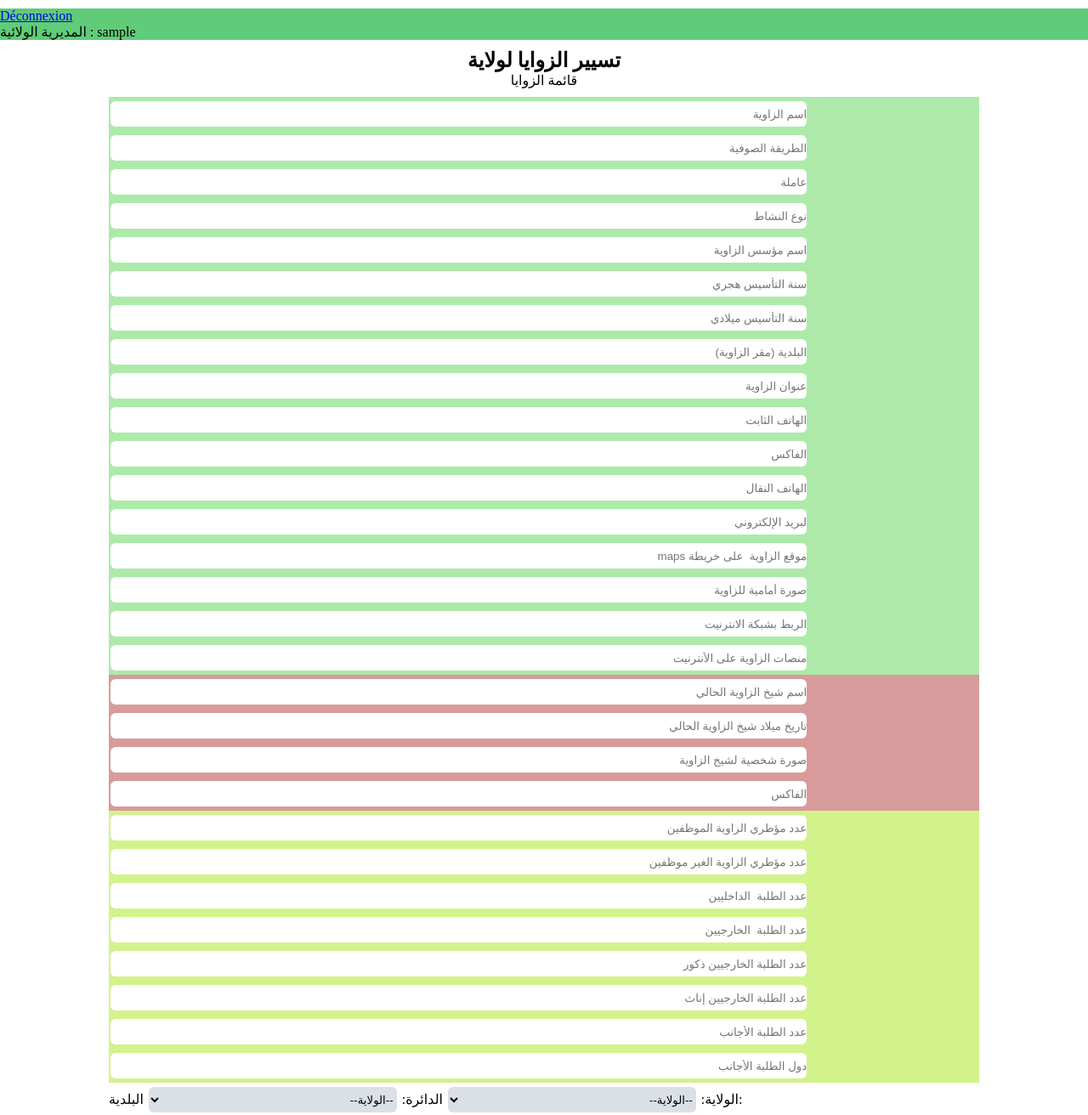
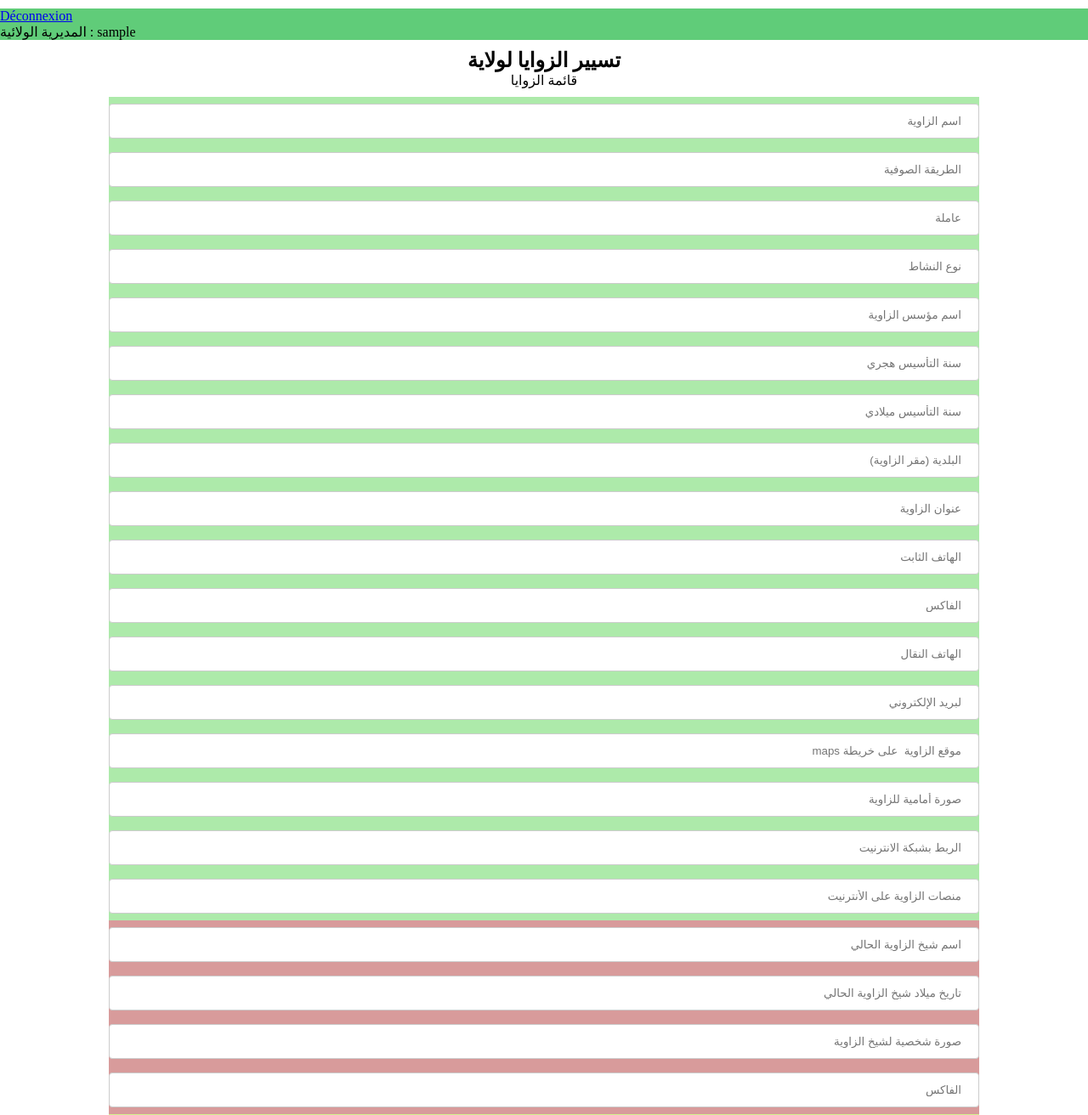
Before and after one commit to youslimani100/zak, a PHP site: page /zawaia.php in a window 1280 px wide. Shown: the top 1312 px of the page at 85% size. Run offline with PHP 8.4, Linux system fonts and the light colour scheme; a user stored in the database is signed in.

Commit message:
compliter les champs (structure) Zoauia Html--Css

```diff
--- a/style.css
+++ b/style.css
@@ -35,9 +35,24 @@ body{
 .zaouia_statiistique{
     background: #d2f38c;
 }
-input{
+
+input[type=text], select {
+    width: 100%;
+    padding: 12px 20px;
+    margin: 8px 0;
+    display: inline-block;
+    border: 1px solid #ccc;
+    border-radius: 4px;
+    box-sizing: border-box;
+    direction: rtl;
+  }
+
+
+
+
+/*input{
     /* float: right;
-    width: auto; */
+    width: auto;
     width: 80%;
     height: 30px;
     outline: none;
@@ -51,13 +66,13 @@ input:focus{
     background: #b5cee8;
     transform: scale(1.05);
 }
-
+*/
 /* Select css .................................... */
 .SelectWilaya select{
     width: 28.5%;
 }
 select{
-    width: 100%;
+    width: auto;
     height: 30px;
     outline: none;
     border: none;
```
